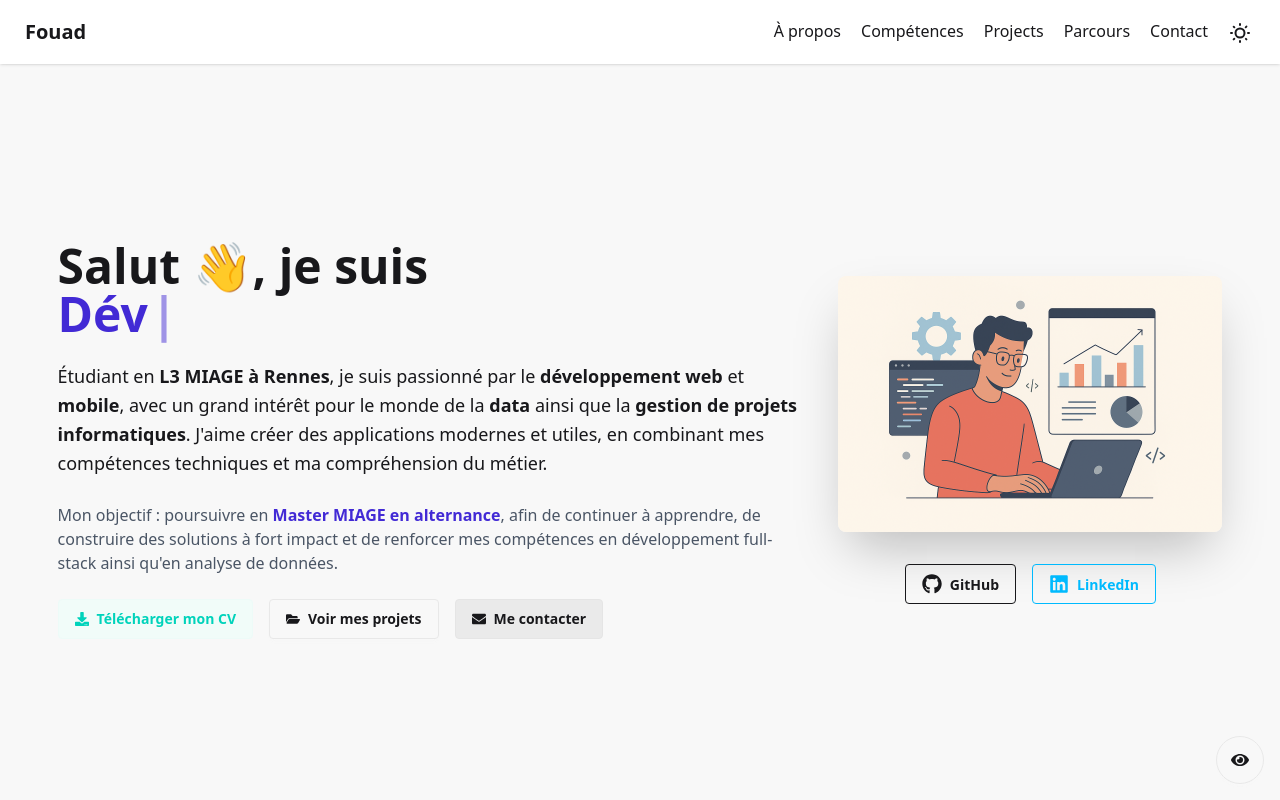
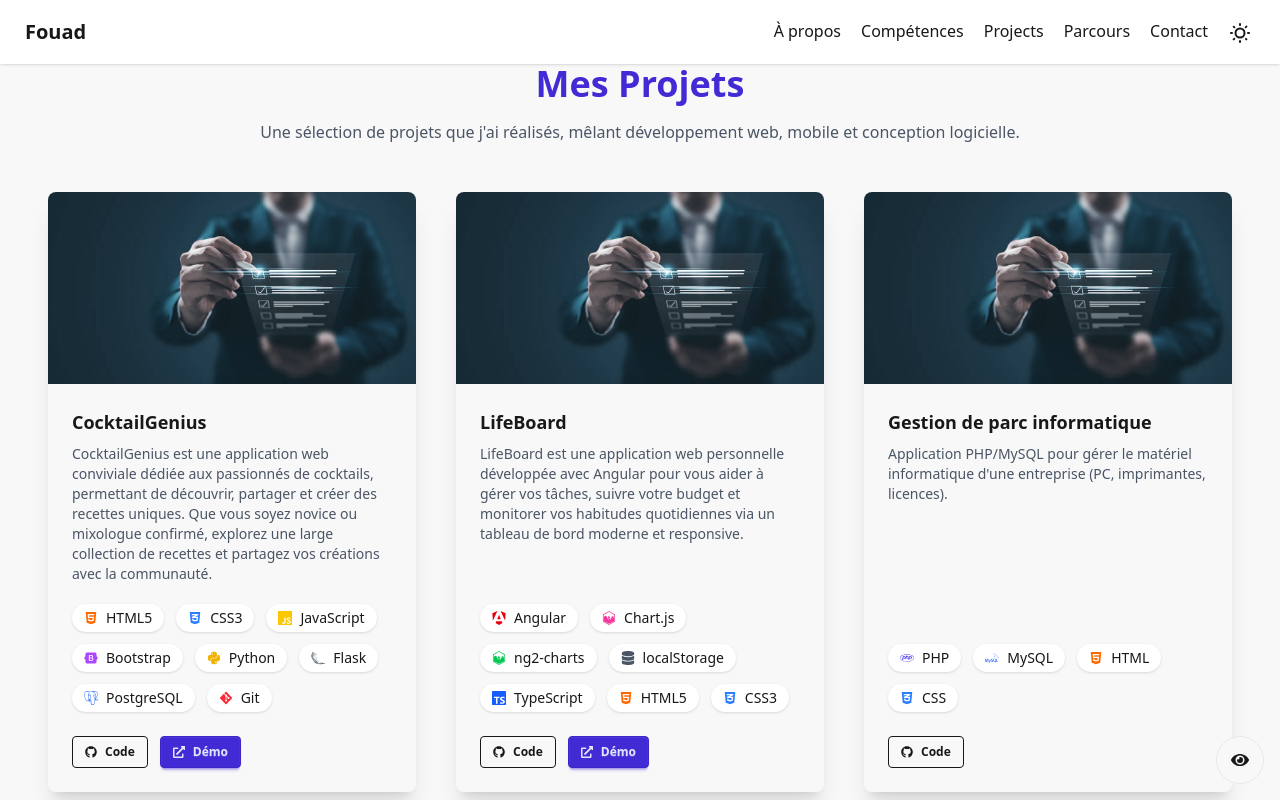
Before and after one commit to AdiyoFouad/portfolio, a React (Create React App) app: page /projects in a window 1280 px wide. Shown: the top 800 px of the page. Built offline with nearby package versions, Linux system fonts and the light colour scheme.

Commit message:
Page projets

```diff
--- a/src/index.jsx
+++ b/src/index.jsx
@@ -10,6 +10,7 @@ import About from './pages/About';
 import Contact from './pages/Contact';
 import Parcours from './pages/Parcours';
 import Skills from './pages/Skills';
+import Projects from './pages/Projects';
 
 const root = ReactDOM.createRoot(document.getElementById('root'));
 root.render(
@@ -21,6 +22,7 @@ root.render(
         <Route path="/about" element={<About />} />
         <Route path="/skills" element={<Skills />} />
         <Route path="/contact" element={<Contact />} />
+        <Route path="/projects" element={<Projects />} />
         <Route path="/experience" element={<Parcours />} />
         <Route path="*" element={<Home />} />
       </Routes>
--- /dev/null
+++ b/src/pages/Projects/index.jsx
@@ -0,0 +1,27 @@
+
+import ProjectCard from "../../components/ProjectCard";
+import { projectsData} from "../../datas/projectsData";
+
+function Projects() {
+  return (
+    <section className="min-h-screen bg-base-200 py-16 px-6">
+      <div className="max-w-6xl mx-auto">
+        <h2 className="text-4xl font-bold text-center mb-4 text-primary">Mes Projets</h2>
+        <p className="text-center text-gray-600 mb-12">
+          Une sélection de projets que j'ai réalisés, mêlant développement web, mobile et conception logicielle.
+        </p>
+
+        <div className="container mx-auto px-6">
+                <div className="grid grid-cols-1 md:grid-cols-2 lg:grid-cols-3 gap-10">
+                    {projectsData.map((project) => (
+                        <ProjectCard key={project.id} project={project} />
+                    ))}
+                </div>
+
+            </div>
+      </div>
+    </section>
+  );
+}
+
+export default Projects;
```
